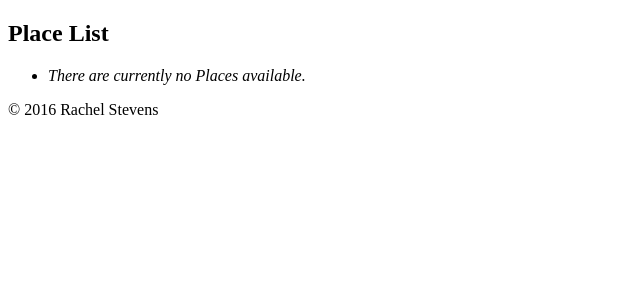
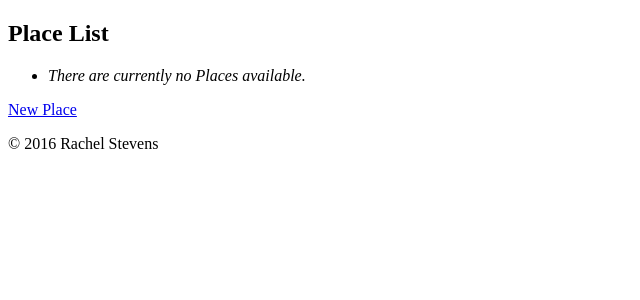
Before and after one commit to raq929/find-it, a Django app: template item/templates/item/place_list.html in a window 1280 px wide. Shown: the part 181-481 px from the top of the page, without its empty margins (0-640 px from the left). Run offline with Django 3.2, Linux system fonts and the light colour scheme; the template is opened without the code that fills it, so the values that code supplies are empty.

Commit message:
Add a create link to item lists

```diff
--- a/item/templates/item/item_list.html
+++ b/item/templates/item/item_list.html
@@ -17,4 +17,5 @@
      <li><em>There are currently no Items available.</em></li>
     {% endfor %}
   </ul>
+  <a href="{% url 'item_create' %}">New Iteme</a>
 {% endblock %}
--- a/item/templates/item/place_list.html
+++ b/item/templates/item/place_list.html
@@ -13,7 +13,7 @@
           {{ place.name|title }}
         </a>
         in
-        <a href="{{ place.room.slug }}">
+        <a href="{{ place.room.get_absolute_url }}">
         {{ place.room.name|title}}
         </a>
       </li>
@@ -21,4 +21,5 @@
      <li><em>There are currently no Places available.</em></li>
     {% endfor %}
   </ul>
+  <a href="{% url 'place_create' %}">New Place</a>
 {% endblock %}
--- a/item/templates/item/room_list.html
+++ b/item/templates/item/room_list.html
@@ -18,4 +18,5 @@
     {% endfor %}
   </ul>
   <a href="{% url 'room_create' %}">New Room</a>
+  <a href="{% url 'place_create' %}">New Place</a>
 {% endblock %}
```
